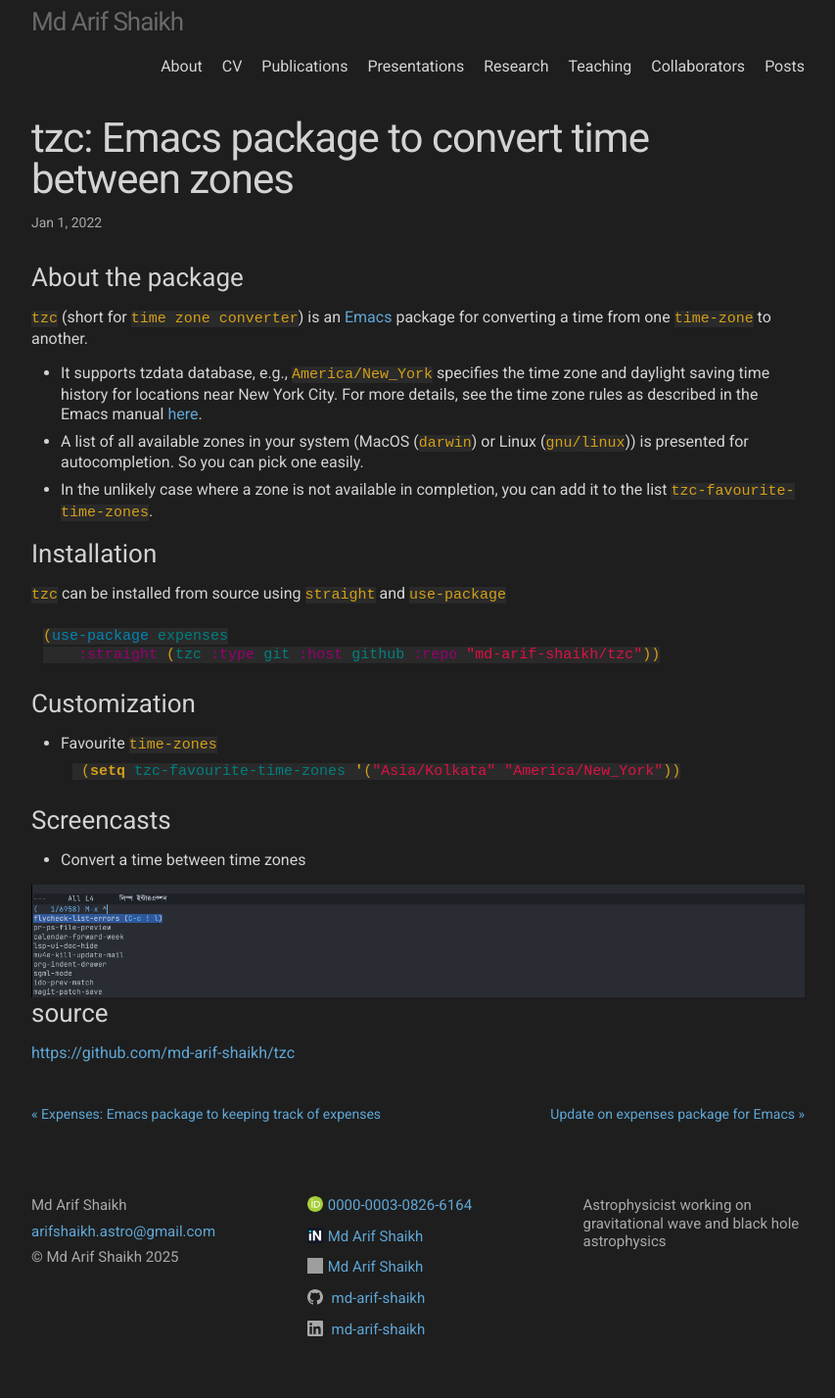
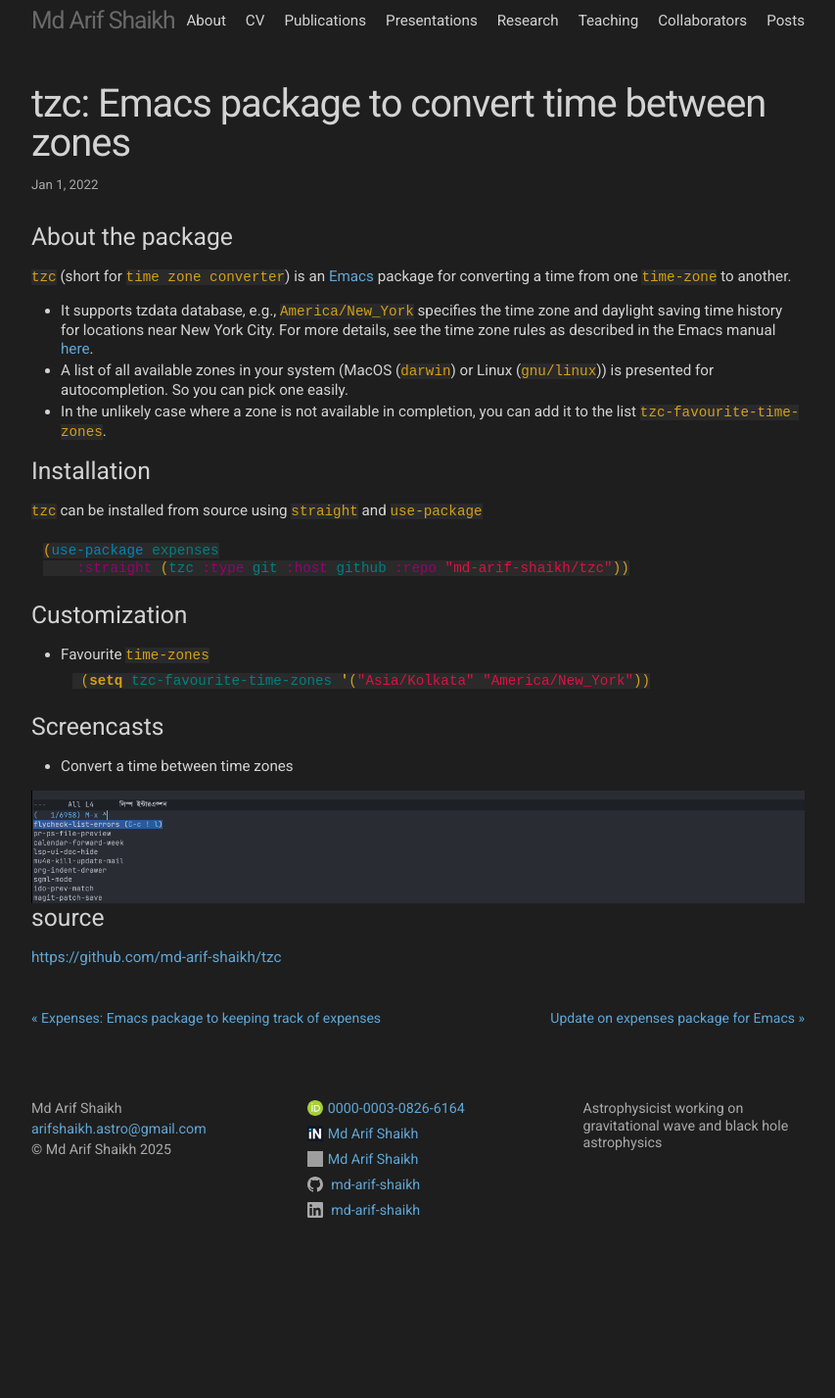
Before and after one commit to md-arif-shaikh/md-arif-shaikh.github.io, a Jekyll site: the page built from _posts/2022-01-01-tzc-package-for-emacs.md, in a window 1280 px wide. Shown: the whole page at 98% size, without its empty margins (213-1066 px from the left). Built offline with Jekyll 4.4.1, drawn with Linux system fonts in a browser that asks for light colours; our own code applies the rules of GitHub Pages for plain Markdown files; comment, search, counter and statistics services are not loaded; after the commit the page ends 1305 px from its top, so only the background shows below that; grey boxes are pictures that could not be loaded.

Commit message:
fix fontsize

```diff
--- a/_sass/minima.scss
+++ b/_sass/minima.scss
@@ -11,7 +11,7 @@
 // font names are "SolaimanLipi", 'EkusheyLohit', 'CharukolaUltraLight', 'Bangla', 'AdorshoLipi', 'Kalpurush'
 // Define defaults for each variable.
 $base-font-family: Roboto, "Fira Sans", -apple-system, BlinkMacSystemFont, "Segoe UI", Helvetica, Arial, sans-serif, "Apple Color Emoji", "Segoe UI Emoji", "Segoe UI Symbol" !default;
-$base-font-size:   1rem !default;
+$base-font-size:   0.95rem !default;
 $base-font-weight: 400 !default;
 $header-font-size: $base-font-size * (3/2) !default;
 $small-font-size:  $base-font-size * 0.875 !default;
--- a/_sass/minima/_base.scss
+++ b/_sass/minima/_base.scss
@@ -85,7 +85,7 @@
 
 ol li,
 ul li {
-  margin-bottom: 0.5rem; /* consistent spacing between list items */
+  margin-bottom: 0.2rem; /* consistent spacing between list items */
 }
 
 li {
```
